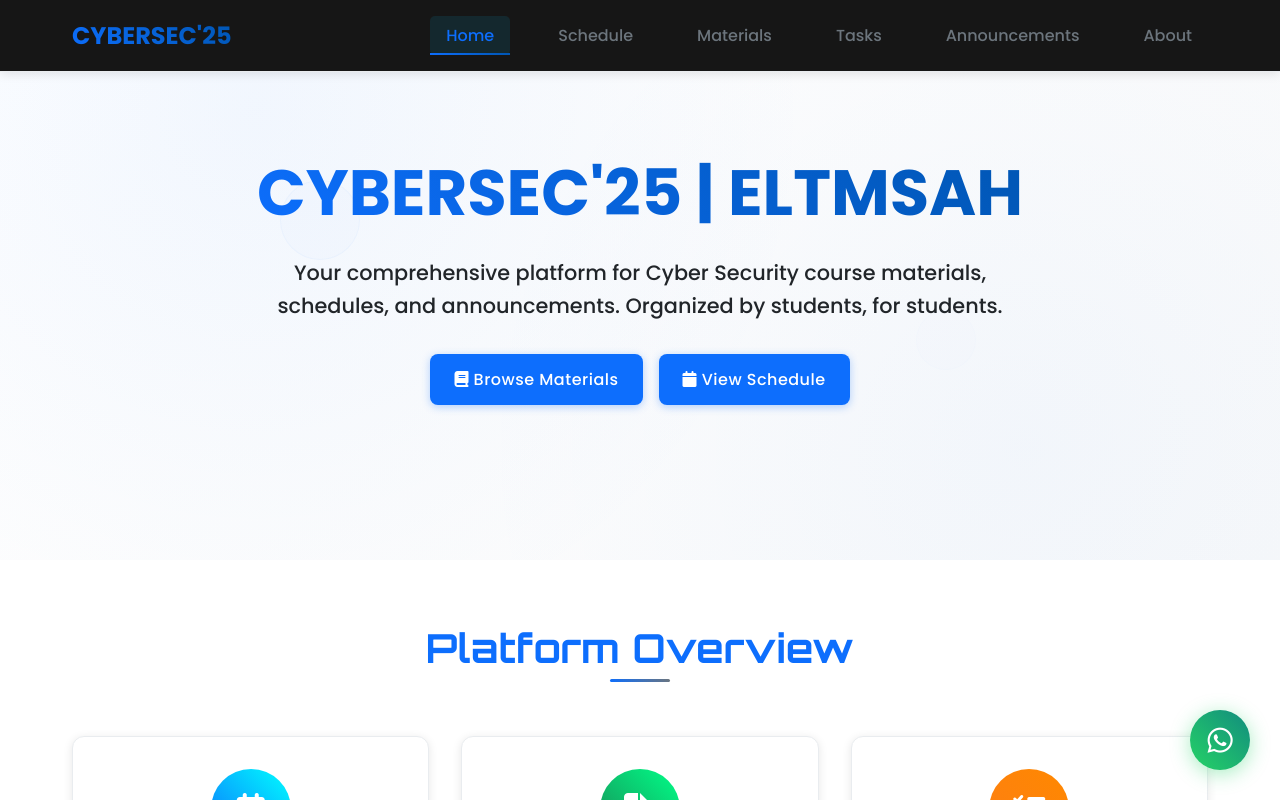
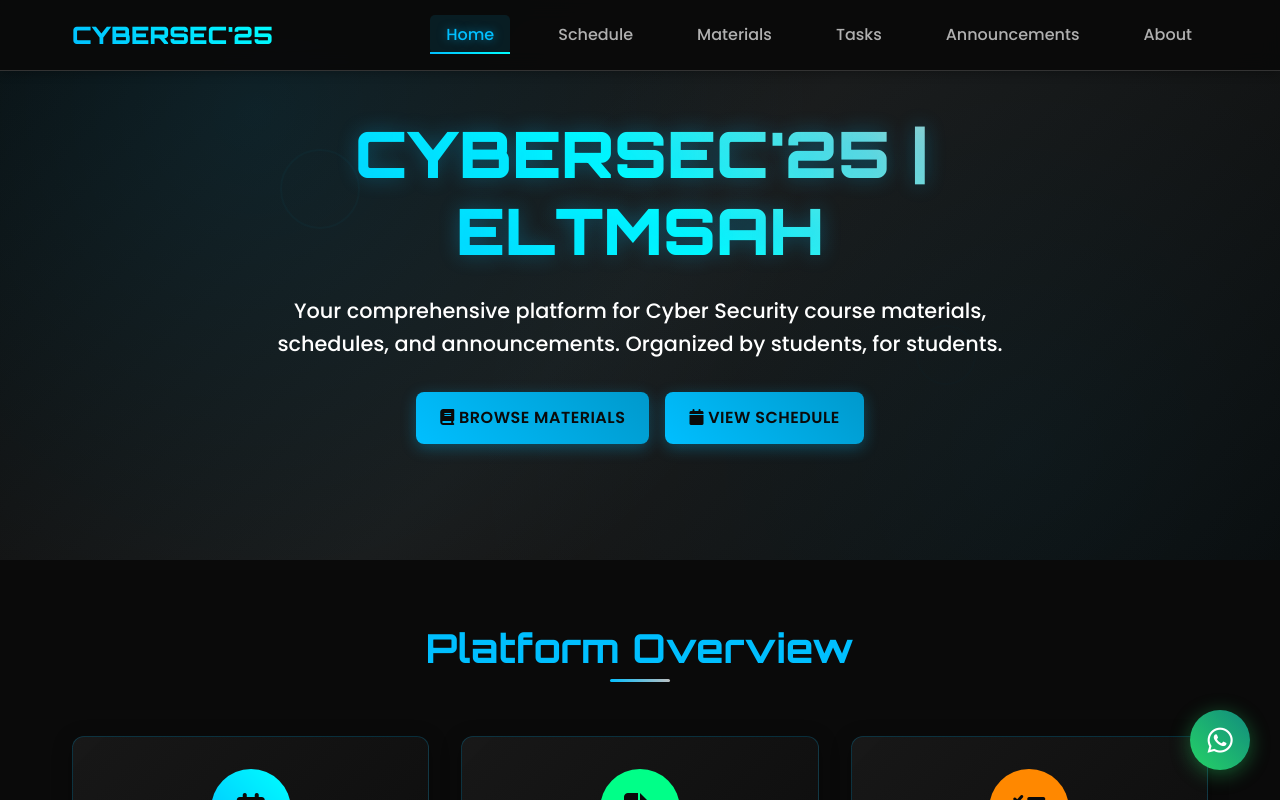
Before and after one commit to phoenixcrypto/cyberfort-platform, a Next.js app: page / in a window 1280 px wide. Shown: the top 800 px of the page. Built offline with nearby package versions, Linux system fonts and the light colour scheme.

Commit message:
Added About page profile image

```diff
--- a/styles/globals.css
+++ b/styles/globals.css
@@ -3,21 +3,21 @@
 /* Import Google Fonts */
 @import url('https://fonts.googleapis.com/css2?family=Orbitron:wght@400;700;900&family=Poppins:wght@300;400;500;600;700&display=swap');
 
-/* Professional Global Color Palette */
+/* Dark Professional Color Palette */
 :root {
-  --bg-primary: #ffffff;
-  --bg-secondary: #f8f9fa;
-  --primary-blue: #0d6efd;
-  --primary-blue-hover: #0056b3;
-  --text-primary: #212529;
-  --text-secondary: #6c757d;
-  --text-muted: #adb5bd;
-  --accent-silver: #6c757d;
-  --border-color: #e9ecef;
-  --success-green: #198754;
-  --warning-orange: #fd7e14;
-  --error-red: #dc3545;
-  --shadow-light: rgba(0, 0, 0, 0.1);
+  --bg-primary: #0a0a0a;
+  --bg-secondary: #1a1a1a;
+  --primary-blue: #00bfff;
+  --primary-blue-hover: #0099cc;
+  --text-primary: #ffffff;
+  --text-secondary: #b0b0b0;
+  --text-muted: #666666;
+  --accent-silver: #c0c0c0;
+  --border-color: #333333;
+  --success-green: #00ff88;
+  --warning-orange: #ff8800;
+  --error-red: #ff4444;
+  --shadow-light: rgba(0, 0, 0, 0.3);
 }
 
 /* Reset and base styles */
@@ -425,22 +425,22 @@ a:hover {
 }
 
 .gradient-text {
-  background: linear-gradient(45deg, var(--primary-blue), var(--primary-blue-hover));
+  background: linear-gradient(45deg, var(--primary-blue), #00FFFF, var(--accent-silver));
   -webkit-background-clip: text;
   -webkit-text-fill-color: transparent;
   background-clip: text;
-  font-weight: 700;
+  font-weight: 900;
   font-size: 3.5rem;
   margin: 0;
-  font-family: 'Poppins', sans-serif;
+  font-family: 'Orbitron', monospace;
+  text-shadow: 0 0 20px rgba(0, 191, 255, 0.3);
 }
 
 .floating-element {
   position: absolute;
-  border: 1px solid rgba(13, 110, 253, 0.1);
+  border: 2px solid rgba(0, 191, 255, 0.1);
   border-radius: 50%;
   animation: float 6s ease-in-out infinite;
-  background: rgba(13, 110, 253, 0.05);
 }
 
 .floating-element:nth-child(2) {
@@ -450,7 +450,7 @@ a:hover {
 
 .tech-badge {
   background: var(--primary-blue);
-  color: white;
+  color: var(--bg-primary);
   padding: 0.3rem 0.8rem;
   border-radius: 20px;
   font-size: 0.8rem;
@@ -480,7 +480,7 @@ a:hover {
   align-items: center;
   justify-content: center;
   font-size: 2rem;
-  color: white;
+  color: var(--bg-primary);
 }
 
 .contact-card {
@@ -505,11 +505,11 @@ a:hover {
   justify-content: center;
   font-size: 2.5rem;
   color: white;
-  box-shadow: 0 4px 15px rgba(0, 0, 0, 0.1);
+  box-shadow: 0 8px 25px rgba(0, 0, 0, 0.3);
 }
 
 .quote-box {
-  background: rgba(13, 110, 253, 0.1);
+  background: rgba(0, 191, 255, 0.1);
   padding: 1rem;
   border-radius: 8px;
   border-left: 4px solid var(--primary-blue);
@@ -518,16 +518,16 @@ a:hover {
   color: var(--primary-blue);
 }
 
-/* Professional Card Styles */
+/* Dark Professional Card Styles */
 .enhanced-card {
-  background: var(--bg-primary);
-  border: 1px solid var(--border-color);
+  background: linear-gradient(135deg, rgba(26, 26, 26, 0.9), rgba(10, 10, 10, 0.95));
+  border: 1px solid rgba(0, 191, 255, 0.2);
   border-radius: 12px;
   padding: 2rem;
   transition: all 0.3s ease;
   position: relative;
   overflow: hidden;
-  box-shadow: 0 2px 10px var(--shadow-light);
+  box-shadow: 0 4px 20px rgba(0, 0, 0, 0.3);
 }
 
 .enhanced-card::before {
@@ -537,14 +537,14 @@ a:hover {
   left: 0;
   right: 0;
   bottom: 0;
-  background: linear-gradient(135deg, rgba(13, 110, 253, 0.02), transparent);
+  background: linear-gradient(135deg, rgba(0, 191, 255, 0.05), transparent);
   opacity: 0;
   transition: opacity 0.3s ease;
 }
 
 .enhanced-card:hover {
   transform: translateY(-3px);
-  box-shadow: 0 8px 25px rgba(0, 0, 0, 0.15);
+  box-shadow: 0 8px 30px rgba(0, 191, 255, 0.2);
   border-color: var(--primary-blue);
 }
 
@@ -552,9 +552,9 @@ a:hover {
   opacity: 1;
 }
 
-/* Professional Hero Section */
+/* Dark Professional Hero Section */
 .hero-section {
-  background: linear-gradient(135deg, var(--bg-primary) 0%, var(--bg-secondary) 100%);
+  background: linear-gradient(135deg, var(--bg-primary) 0%, var(--bg-secondary) 50%, var(--bg-primary) 100%);
   position: relative;
   overflow: hidden;
   min-height: 70vh;
@@ -570,8 +570,9 @@ a:hover {
   left: 0;
   right: 0;
   bottom: 0;
-  background: radial-gradient(circle at 20% 20%, rgba(13, 110, 253, 0.05) 0%, transparent 50%),
-              radial-gradient(circle at 80% 80%, rgba(13, 110, 253, 0.03) 0%, transparent 50%);
+  background: radial-gradient(circle at 20% 20%, rgba(0, 191, 255, 0.1) 0%, transparent 50%),
+              radial-gradient(circle at 80% 80%, rgba(0, 191, 255, 0.05) 0%, transparent 50%);
+  animation: pulse 8s ease-in-out infinite;
 }
 
 .hero-content {
@@ -582,20 +583,20 @@ a:hover {
   margin: 0 auto;
 }
 
-/* Professional Button Styles */
+/* Dark Professional Button Styles */
 .btn-enhanced {
-  background: var(--primary-blue);
+  background: linear-gradient(45deg, var(--primary-blue), var(--primary-blue-hover));
   border: none;
-  color: white;
+  color: var(--bg-primary);
   padding: 0.8rem 1.5rem;
   border-radius: 8px;
-  font-weight: 500;
-  text-transform: none;
+  font-weight: 600;
+  text-transform: uppercase;
   letter-spacing: 0.5px;
   transition: all 0.3s ease;
   position: relative;
   overflow: hidden;
-  box-shadow: 0 2px 8px rgba(13, 110, 253, 0.3);
+  box-shadow: 0 4px 15px rgba(0, 191, 255, 0.3);
 }
 
 .btn-enhanced::before {
@@ -611,8 +612,7 @@ a:hover {
 
 .btn-enhanced:hover {
   transform: translateY(-2px);
-  box-shadow: 0 4px 15px rgba(13, 110, 253, 0.4);
-  background: var(--primary-blue-hover);
+  box-shadow: 0 6px 20px rgba(0, 191, 255, 0.4);
 }
 
 .btn-enhanced:hover::before {
@@ -663,7 +663,7 @@ a:hover {
   display: inline-block;
   width: 40px;
   height: 40px;
-  border: 3px solid rgba(13, 110, 253, 0.3);
+  border: 3px solid rgba(0, 191, 255, 0.3);
   border-radius: 50%;
   border-top-color: var(--primary-blue);
   animation: spin 1s ease-in-out infinite;
@@ -675,8 +675,8 @@ a:hover {
 
 /* Enhanced Error States */
 .error-card {
-  background: linear-gradient(135deg, rgba(220, 53, 69, 0.1), rgba(220, 53, 69, 0.05));
-  border: 1px solid rgba(220, 53, 69, 0.3);
+  background: linear-gradient(135deg, rgba(255, 68, 68, 0.1), rgba(255, 68, 68, 0.05));
+  border: 1px solid rgba(255, 68, 68, 0.3);
   border-radius: 10px;
   padding: 2rem;
   text-align: center;
@@ -685,8 +685,8 @@ a:hover {
 
 /* Enhanced Search and Filter Styles */
 .search-enhanced {
-  background: var(--bg-primary);
-  border: 2px solid var(--border-color);
+  background: rgba(26, 26, 26, 0.8);
+  border: 2px solid rgba(0, 191, 255, 0.3);
   border-radius: 8px;
   padding: 0.8rem 1rem;
   color: var(--text-primary);
@@ -699,7 +699,7 @@ a:hover {
 .search-enhanced:focus {
   outline: none;
   border-color: var(--primary-blue);
-  box-shadow: 0 0 0 3px rgba(13, 110, 253, 0.1);
+  box-shadow: 0 0 0 3px rgba(0, 191, 255, 0.1);
 }
 
 .search-enhanced::placeholder {
@@ -708,8 +708,8 @@ a:hover {
 
 /* Enhanced Filter Buttons */
 .filter-btn {
-  background: var(--bg-primary);
-  border: 1px solid var(--border-color);
+  background: rgba(26, 26, 26, 0.8);
+  border: 1px solid rgba(0, 191, 255, 0.3);
   border-radius: 8px;
   padding: 0.5rem 1rem;
   color: var(--text-primary);
@@ -720,9 +720,9 @@ a:hover {
 .filter-btn:hover,
 .filter-btn.active {
   background: var(--primary-blue);
-  color: white;
+  color: var(--bg-primary);
   border-color: var(--primary-blue);
-  box-shadow: 0 2px 8px rgba(13, 110, 253, 0.3);
+  box-shadow: 0 2px 8px rgba(0, 191, 255, 0.3);
 }
 
 /* Responsive Design for All Pages */
@@ -806,18 +806,18 @@ a:hover {
   }
 }
 
-/* Professional Navbar Styles */
+/* Dark Professional Navbar Styles */
 .enhanced-navbar {
-  background: var(--bg-primary);
+  background: linear-gradient(135deg, rgba(10, 10, 10, 0.95), rgba(26, 26, 26, 0.9));
   backdrop-filter: blur(10px);
-  border-bottom: 1px solid var(--border-color);
+  border-bottom: 1px solid rgba(0, 191, 255, 0.2);
   transition: all 0.3s ease;
-  box-shadow: 0 2px 10px var(--shadow-light);
+  box-shadow: 0 2px 10px rgba(0, 0, 0, 0.3);
 }
 
 .enhanced-navbar.scrolled {
-  background: rgba(255, 255, 255, 0.95);
-  box-shadow: 0 4px 20px rgba(0, 0, 0, 0.1);
+  background: linear-gradient(135deg, rgba(10, 10, 10, 0.98), rgba(26, 26, 26, 0.95));
+  box-shadow: 0 4px 20px rgba(0, 191, 255, 0.1);
 }
 
 .enhanced-logo {
@@ -828,10 +828,10 @@ a:hover {
 .logo-text {
   position: relative;
   z-index: 2;
-  font-family: 'Poppins', sans-serif;
-  font-weight: 700;
+  font-family: 'Orbitron', monospace;
+  font-weight: 900;
   font-size: 1.5rem;
-  background: linear-gradient(45deg, var(--primary-blue), var(--primary-blue-hover));
+  background: linear-gradient(45deg, var(--primary-blue), #00FFFF);
   -webkit-background-clip: text;
   -webkit-text-fill-color: transparent;
   background-clip: text;
@@ -844,7 +844,7 @@ a:hover {
   left: 0;
   right: 0;
   bottom: 0;
-  background: linear-gradient(45deg, var(--primary-blue), var(--primary-blue-hover));
+  background: linear-gradient(45deg, var(--primary-blue), #00FFFF);
   opacity: 0;
   filter: blur(10px);
   transition: opacity 0.3s ease;
@@ -877,7 +877,7 @@ a:hover {
   left: 0;
   right: 0;
   bottom: 0;
-  background: linear-gradient(45deg, rgba(13, 110, 253, 0.1), rgba(13, 110, 253, 0.05));
+  background: linear-gradient(45deg, rgba(0, 191, 255, 0.1), rgba(0, 255, 255, 0.05));
   opacity: 0;
   transition: opacity 0.3s ease;
 }
@@ -898,7 +898,7 @@ a:hover {
   left: 50%;
   width: 0;
   height: 2px;
-  background: linear-gradient(45deg, var(--primary-blue), var(--primary-blue-hover));
+  background: linear-gradient(45deg, var(--primary-blue), #00FFFF);
   transition: all 0.3s ease;
   transform: translateX(-50%);
 }
@@ -914,6 +914,7 @@ a:hover {
 .enhanced-nav-link:hover .nav-text,
 .enhanced-nav-link.active .nav-text {
   color: var(--primary-blue);
+  text-shadow: 0 0 10px rgba(0, 191, 255, 0.5);
 }
 
 .enhanced-toggle {
@@ -948,10 +949,10 @@ a:hover {
   transform: rotate(-45deg) translate(7px, -6px);
 }
 
-/* Professional Footer Styles */
+/* Dark Professional Footer Styles */
 .enhanced-footer {
-  background: var(--bg-secondary);
-  border-top: 1px solid var(--border-color);
+  background: linear-gradient(135deg, var(--bg-secondary), var(--bg-primary));
+  border-top: 1px solid rgba(0, 191, 255, 0.2);
   position: relative;
   overflow: hidden;
 }
@@ -963,7 +964,7 @@ a:hover {
   left: 0;
   right: 0;
   bottom: 0;
-  background: radial-gradient(circle at 50% 0%, rgba(13, 110, 253, 0.03), transparent);
+  background: radial-gradient(circle at 50% 0%, rgba(0, 191, 255, 0.05), transparent);
 }
 
 .footer-content {
@@ -994,7 +995,7 @@ a:hover {
   left: 0;
   right: 0;
   bottom: 0;
-  background: rgba(13, 110, 253, 0.1);
+  background: rgba(0, 191, 255, 0.1);
   opacity: 0;
   transition: opacity 0.3s ease;
   border-radius: 6px;
@@ -1006,13 +1007,14 @@ a:hover {
 
 .footer-link:hover {
   color: var(--primary-blue);
+  text-shadow: 0 0 10px rgba(0, 191, 255, 0.5);
 }
 
 .footer-text {
   text-align: center;
   margin-top: 2rem;
   padding-top: 2rem;
-  border-top: 1px solid var(--border-color);
+  border-top: 1px solid rgba(0, 191, 255, 0.2);
   color: var(--text-muted);
   position: relative;
 }
@@ -1025,7 +1027,7 @@ a:hover {
   transform: translateX(-50%);
   width: 60px;
   height: 1px;
-  background: linear-gradient(45deg, var(--primary-blue), var(--primary-blue-hover));
+  background: linear-gradient(45deg, var(--primary-blue), var(--accent-silver));
 }
 
 /* WhatsApp Floating Button */
```
